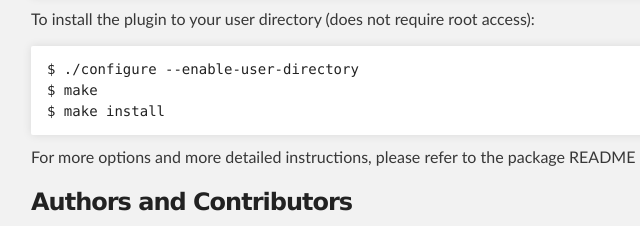
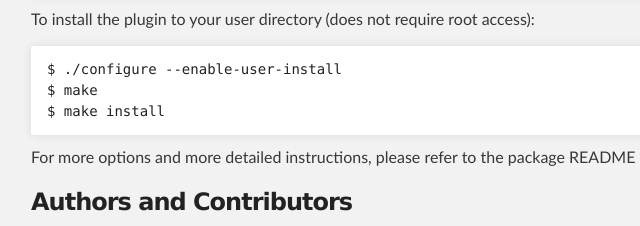
Before and after one commit to inpaintgimpplugin/inpaintgimpplugin, a plain HTML site: page index.html in a window 1280 px wide. Shown: the part 996-1222 px from the top of the page, 289-929 px from the left. Drawn offline with Linux system fonts and the light colour scheme.

Commit message:
fixed user-install option

```diff
--- a/index.html
+++ b/index.html
@@ -59,7 +59,7 @@ $ make
 $ make install
 </code></pre>
 <p>To install the plugin to your user directory (does not require root access):
-<pre><code>$ ./configure --enable-user-directory
+<pre><code>$ ./configure --enable-user-install
 $ make
 $ make install
 </code></pre>
```
